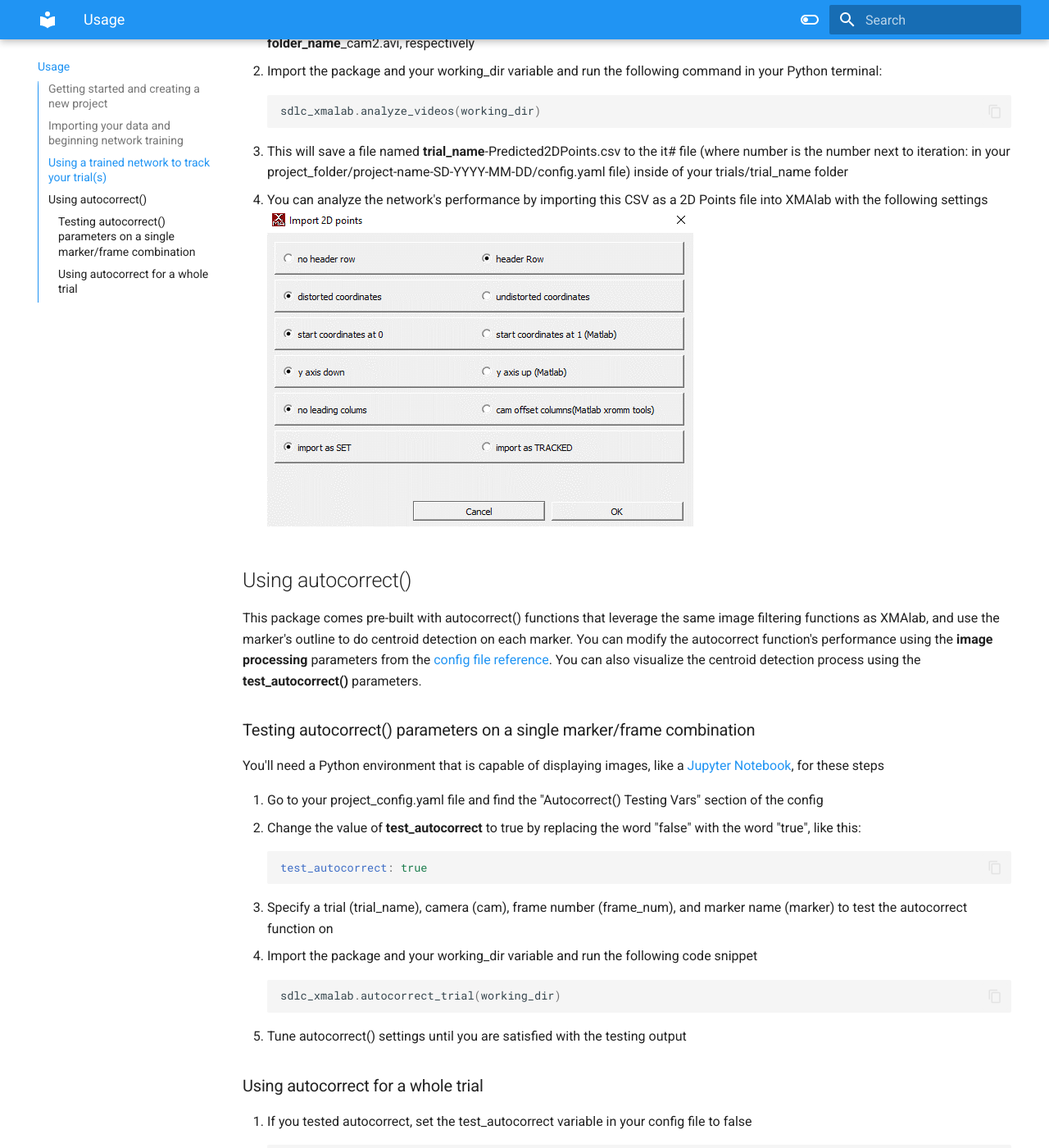
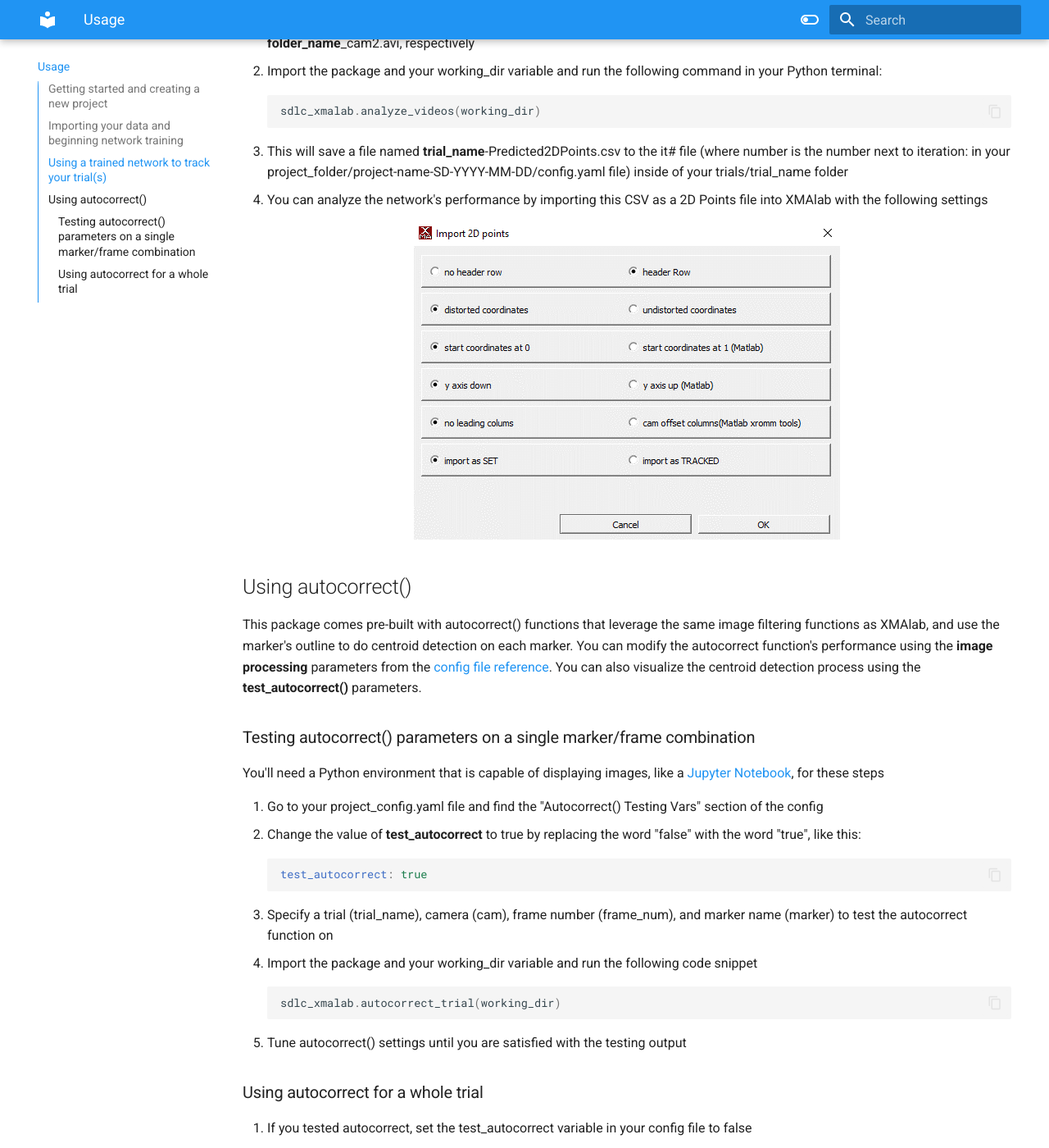
Before and after one commit to sam-delap/deepxromm, an MkDocs documentation site: the page built from docs/usage.md, in a window 1280 px wide and 1400 px high, scrolled down 1622 px. Shown: the whole window at 82% size. Built offline with MkDocs 1.6.1 and Material for MkDocs 9.7.7, drawn with Linux system fonts in a browser that asks for light colours.

Commit message:
updated documentation links and images (#21)
Co-authored-by: = <=>

````diff
--- /dev/null
+++ b/docs/extra.css
@@ -0,0 +1,4 @@
+.center {
+    display: block;
+    margin: 0 auto;
+}
--- a/docs/usage.md
+++ b/docs/usage.md
@@ -54,7 +54,8 @@ There are two ways to use this package. You can either:
     ```
 1. This will save a file named **trial_name**-Predicted2DPoints.csv to the it# file (where number is the number next to iteration: in your project_folder/project-name-SD-YYYY-MM-DD/config.yaml file) inside of your trials/trial_name folder
 1. You can analyze the network's performance by importing this CSV as a 2D Points file into XMAlab with the following settings
-![XMAlab import settings](XMA_import_settings.png)
+
+![XMAlab import settings](XMA_import_settings.png){: .center}
 ## Using autocorrect()
 This package comes pre-built with autocorrect() functions that leverage the same image filtering functions as XMAlab, and use the marker's outline to do centroid detection on each marker. You can modify the autocorrect function's performance using the **image processing** parameters from the [config file reference](config.md). You can also visualize the centroid detection process using the **test_autocorrect()** parameters.
 ### Testing autocorrect() parameters on a single marker/frame combination
@@ -85,4 +86,5 @@ You'll need a Python environment that is capable of displaying images, like a [J
     iteration: 0
     ```
 1. You can analyze autocorrect's performance by importing this CSV as a 2D Points file into XMAlab with the following settings
-![XMAlab import settings](XMA_import_settings.png)
+
+![XMAlab import settings](XMA_import_settings.png){: .center}
--- a/mkdocs.yml
+++ b/mkdocs.yml
@@ -1,4 +1,5 @@
 site_name: Sam's DeepLabCut-XMAlab (sdlc-xmalab) Docs
+site_url: https://sam-delap.github.io/sdlc_xmalab/
 nav:
   - Home: index.md
   - Installation: install.md
@@ -38,6 +39,9 @@ extra:
     - icon: fontawesome/brands/linkedin
       link: https://www.linkedin.com/in/sam-delap/
 
+extra_css:
+  - extra.css
+
 markdown_extensions:
   - pymdownx.highlight:
       anchor_linenums: true
````
Also changed, not shown: docs/config.md (+4 -4 lines).
